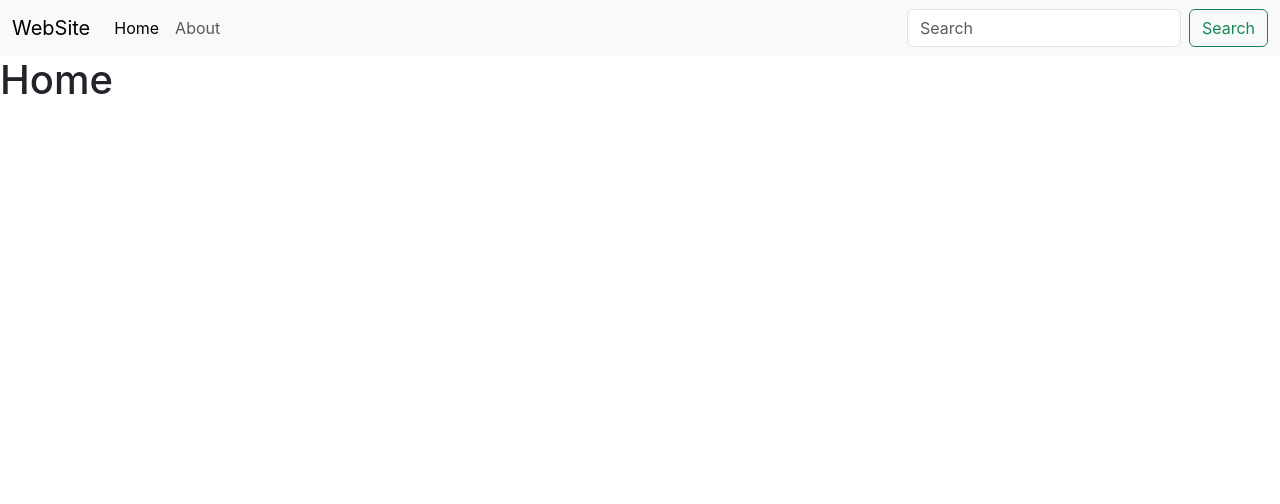
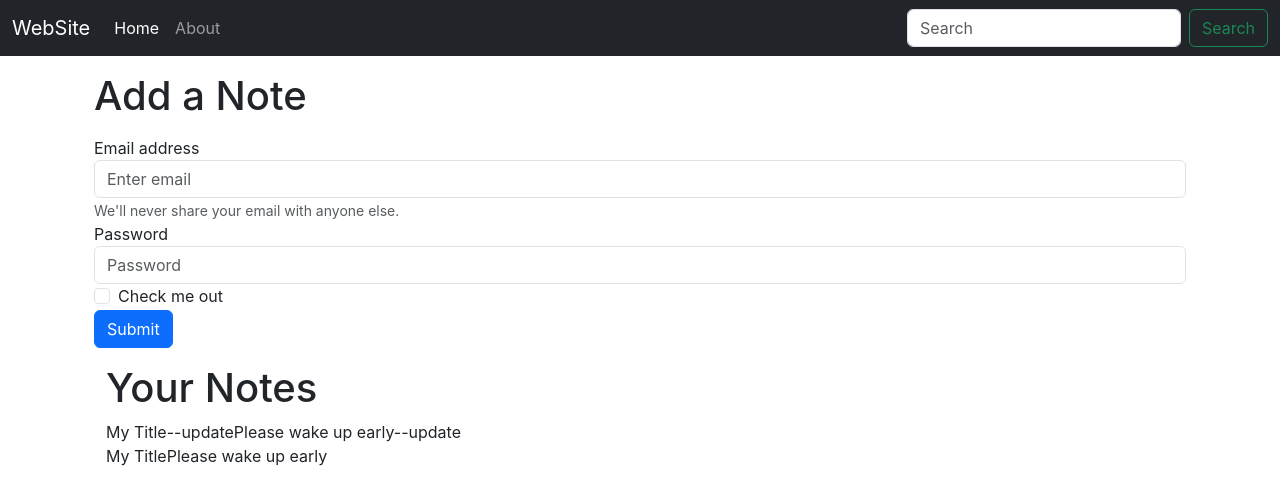
Before and after one commit to sid993100/iNotebook, a React (Create React App) app: page / in a window 1280 px wide. Shown: the top 504 px of the page. Built offline with nearby package versions, Linux system fonts and the light colour scheme; the HTML template or start-up script is replaced by a standard one.

Commit message:
use--uselocation also fatching notes from context

```diff
--- a/src/App.js
+++ b/src/App.js
@@ -4,17 +4,22 @@
 import Navbar from "./components/Navbar";
 import Home from "./components/Home";
 import About from "./components/About";
+import NoteState from "./context/notes/NoteState";
 
 function App() {
   return (
     <>
+      <NoteState>
         <Router>
           <Navbar />
+          <div className="container">
             <Routes>
               <Route path="/" element={<Home />} />
               <Route path="/About" element={<About />} />
             </Routes>
+          </div>
         </Router>
+      </NoteState>
     </>
   );
 }
--- a/src/components/About.js
+++ b/src/components/About.js
@@ -1,11 +1,13 @@
-import React from 'react'
+import React, { useContext, useEffect } from "react";
 
 const About = () => {
+
   return (
     <div>
-      <h1>About</h1>
+      This is About This is About.
     </div>
-  )
-}
+  );
+};
+
 
 export default About
--- a/src/components/Home.js
+++ b/src/components/Home.js
@@ -1,11 +1,53 @@
-import React from 'react'
+import React from "react";
+import Notes from "./Notes";
 
 const Home = () => {
   return (
     <div>
-      <h1>Home</h1>
+      <div className="container my-3">
+        <h1>Add a Note</h1>
+        <form className="my-3">
+          <div class="form-group">
+            <label for="exampleInputEmail1">Email address</label>
+            <input
+              type="email"
+              class="form-control"
+              id="exampleInputEmail1"
+              aria-describedby="emailHelp"
+              placeholder="Enter email"
+            />
+            <small id="emailHelp" class="form-text text-muted">
+              We'll never share your email with anyone else.
+            </small>
+          </div>
+          <div class="form-group">
+            <label for="exampleInputPassword1">Password</label>
+            <input
+              type="password"
+              class="form-control"
+              id="exampleInputPassword1"
+              placeholder="Password"
+            />
+          </div>
+          <div class="form-check">
+            <input
+              type="checkbox"
+              class="form-check-input"
+              id="exampleCheck1"
+            />
+            <label class="form-check-label" for="exampleCheck1">
+              Check me out
+            </label>
+          </div>
+          <button type="submit" class="btn btn-primary">
+            Submit
+          </button>
+        </form>
+
+        <Notes />
+      </div>
     </div>
-  )
-}
+  );
+};
 
-export default Home
+export default Home;
--- a/src/components/Navbar.js
+++ b/src/components/Navbar.js
@@ -1,10 +1,16 @@
-import React from "react";
-import { Link } from "react-router-dom";
-
+import React, { useEffect } from "react";
+import { Link, useLocation } from "react-router-dom";
 
 const Navbar = () => {
+  //Here we use----use location hook
+  let location = useLocation();
+
+  useEffect(() => {
+    console.log(location.pathname);
+  }, [location]);
+
   return (
-    <nav className="navbar navbar-expand-lg bg-body-tertiary">
+    <nav className="navbar navbar-expand-lg navbar-dark bg-dark">
       <div className="container-fluid">
         <Link className="navbar-brand" to="/">
           WebSite
@@ -23,12 +29,23 @@
         <div className="collapse navbar-collapse" id="navbarSupportedContent">
           <ul className="navbar-nav me-auto mb-2 mb-lg-0">
             <li className="nav-item">
-              <Link className="nav-link active" aria-current="page" to="/">
+              <Link
+                className={`nav-link ${
+                  location.pathname === "/" ? "active" : ""
+                }`}
+                aria-current="page"
+                to="/"
+              >
                 Home
               </Link>
             </li>
             <li className="nav-item">
-              <Link className="nav-link" to="/About">
+              <Link
+                className={`nav-link ${
+                  location.pathname === "/about" ? "active" : ""
+                }`}
+                to="/about"
+              >
                 About
               </Link>
             </li>
--- /dev/null
+++ b/src/components/Noteitem.js
@@ -0,0 +1,13 @@
+import React from "react";
+
+const Noteitem = (props) => {
+  const { note } = props;
+  return (
+    <div>
+      {note.title}
+      {note.description}
+    </div>
+  );
+};
+
+export default Noteitem;
--- /dev/null
+++ b/src/components/Notes.js
@@ -0,0 +1,21 @@
+import React, { useContext } from "react";
+import Noteitem from "./Noteitem";
+
+import noteContext from "../context/notes/noteContext";
+
+const Notes = () => {
+  const context = useContext(noteContext);
+  const { notes, setNotes } = context;
+
+  return (
+    <div className="container my-3">
+      <h1>Your Notes</h1>
+
+      {notes.map((note) => {
+        return <Noteitem note={note}/>
+      })}
+    </div>
+  );
+};
+
+export default Notes;
--- a/src/context/notes/NoteState.js
+++ b/src/context/notes/NoteState.js
@@ -0,0 +1,36 @@
+import React from "react";
+import NoteContext from "./noteContext";
+import { useState } from "react";
+
+const NoteState = (props) => {
+  const notesInitial = [
+    {
+      _id: "63f9f2be50a491e28c49111c",
+      user: "63f9ccc7e495639fd15cdf61",
+      title: "My Title--update",
+      description: "Please wake up early--update",
+      tag: "Personal--update",
+      date: "2023-02-25T11:36:30.895Z",
+      __v: 0,
+    },
+    {
+      _id: "63fa51933dc45f3c1c833700",
+      user: "63f9ccc7e495639fd15cdf61",
+      title: "My Title",
+      description: "Please wake up early",
+      tag: "Personal",
+      date: "2023-02-25T18:21:07.423Z",
+      __v: 0,
+    },
+  ];
+
+  const[notes, setNotes] = useState(notesInitial)
+
+  return (
+    <NoteContext.Provider value={{ notes, setNotes}}>
+      {props.children}
+    </NoteContext.Provider>
+  );
+};
+
+export default NoteState;
--- /dev/null
+++ b/src/context/notes/noteContext.js
@@ -0,0 +1,5 @@
+import { createContext } from "react";
+
+const noteContext = createContext();
+
+export default noteContext;
```
Also changed, not shown: src/context/notes/nonContext.js (deleted), 1 other file (tests, documents, lock files or other folders). Lines whose indentation alone changed are shown as unchanged.
